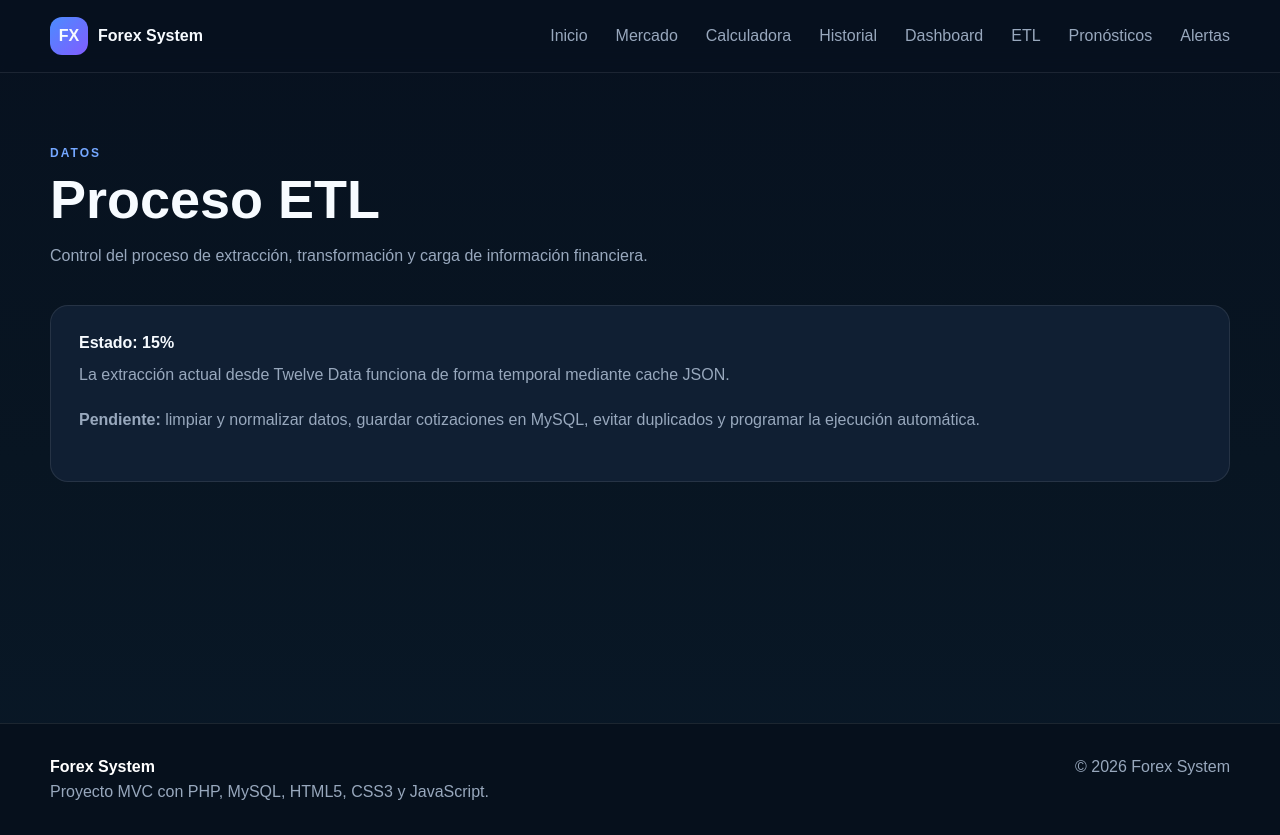
After one commit to AxlWick14/Devioz_Forex, a PHP site: page /etl in a window 1280 px wide. The commit adds this page. Run offline with PHP 8.4, Linux system fonts and the light colour scheme; some libraries are stand-ins or nearby versions.

Commit message:
0.22 FOREX

```diff
--- a/app/controllers/HomeController.php
+++ b/app/controllers/HomeController.php
@@ -25,4 +25,24 @@ class HomeController extends Controller
     {
         $this->view('public/historial', ['titulo' => 'Historial | Forex System']);
     }
+
+    public function dashboard(): void
+    {
+        $this->view('public/dashboard', ['titulo' => 'Dashboard | Forex System']);
+    }
+
+    public function etl(): void
+    {
+        $this->view('public/etl', ['titulo' => 'Proceso ETL | Forex System']);
+    }
+
+    public function pronosticos(): void
+    {
+        $this->view('public/pronosticos', ['titulo' => 'Pronósticos | Forex System']);
+    }
+
+    public function alertas(): void
+    {
+        $this->view('public/alertas', ['titulo' => 'Alertas | Forex System']);
+    }
 }
--- a/app/core/Router.php
+++ b/app/core/Router.php
@@ -11,6 +11,10 @@ class Router
             'mercado' => ['HomeController', 'mercado'],
             'calculadora' => ['HomeController', 'calculadora'],
             'historial' => ['HomeController', 'historial'],
+            'dashboard' => ['HomeController', 'dashboard'],
+            'etl' => ['HomeController', 'etl'],
+            'pronosticos' => ['HomeController', 'pronosticos'],
+            'alertas' => ['HomeController', 'alertas'],
             'api/mercado' => ['CotizacionController', 'mercado'],
         ];
 
--- a/app/views/layouts/navbar.php
+++ b/app/views/layouts/navbar.php
@@ -12,6 +12,10 @@
             <a href="<?= BASE_URL ?>mercado">Mercado</a>
             <a href="<?= BASE_URL ?>calculadora">Calculadora</a>
             <a href="<?= BASE_URL ?>historial">Historial</a>
+            <a href="<?= BASE_URL ?>dashboard">Dashboard</a>
+            <a href="<?= BASE_URL ?>etl">ETL</a>
+            <a href="<?= BASE_URL ?>pronosticos">Pronósticos</a>
+            <a href="<?= BASE_URL ?>alertas">Alertas</a>
         </nav>
     </div>
 </header>
--- /dev/null
+++ b/app/views/public/etl.php
@@ -0,0 +1,22 @@
+<?php
+require __DIR__ . '/../layouts/header.php';
+require __DIR__ . '/../layouts/navbar.php';
+?>
+
+<main class="page-shell">
+    <section class="container">
+        <div class="page-heading">
+            <span class="eyebrow">Datos</span>
+            <h1>Proceso ETL</h1>
+            <p>Control del proceso de extracción, transformación y carga de información financiera.</p>
+        </div>
+
+        <div class="panel">
+            <strong>Estado: 15%</strong>
+            <p>La extracción actual desde Twelve Data funciona de forma temporal mediante cache JSON.</p>
+            <p><strong>Pendiente:</strong> limpiar y normalizar datos, guardar cotizaciones en MySQL, evitar duplicados y programar la ejecución automática.</p>
+        </div>
+    </section>
+</main>
+
+<?php require __DIR__ . '/../layouts/footer.php'; ?>
```
Also changed, not shown: app/views/public/alertas.php (added, +22 -0 lines), app/views/public/dashboard.php (added, +22 -0 lines), app/views/public/pronosticos.php (added, +22 -0 lines), 1 other file.
